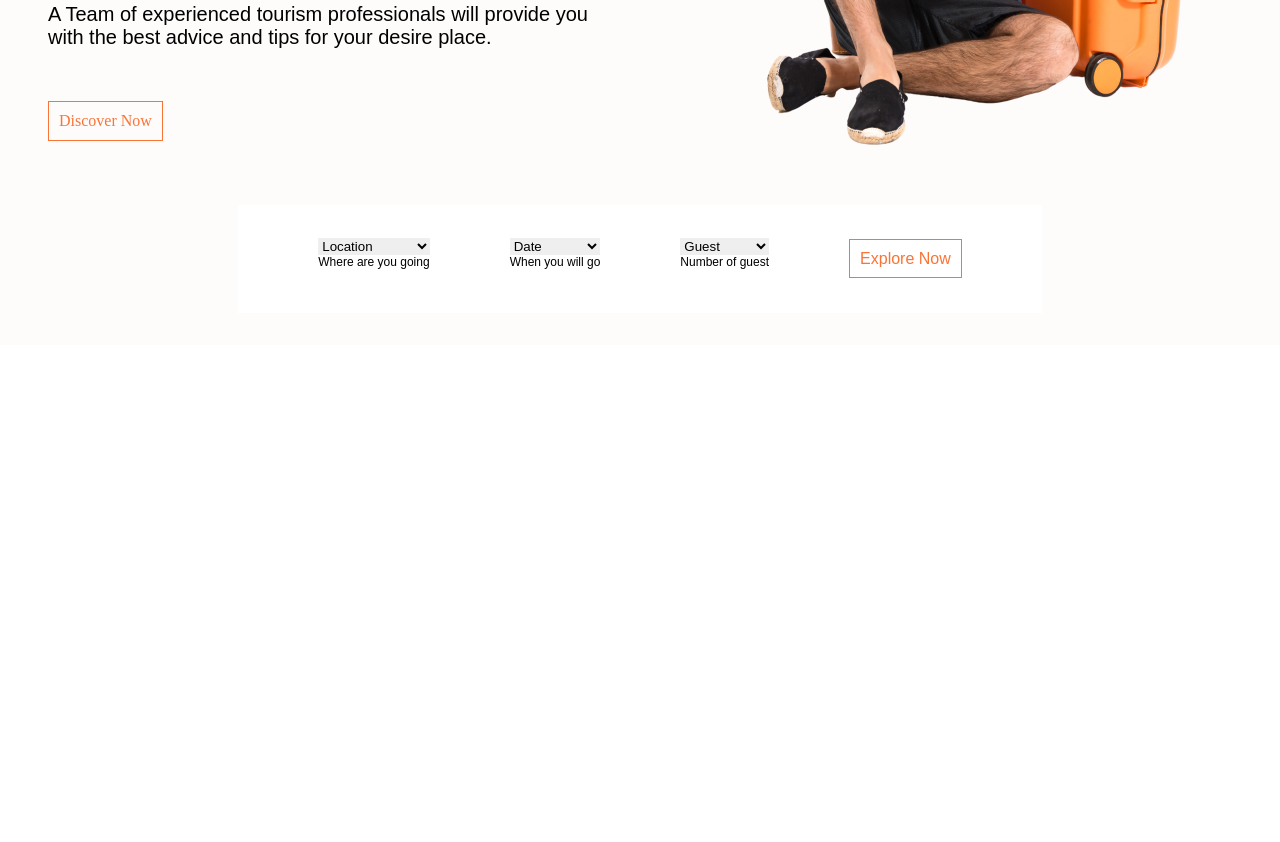
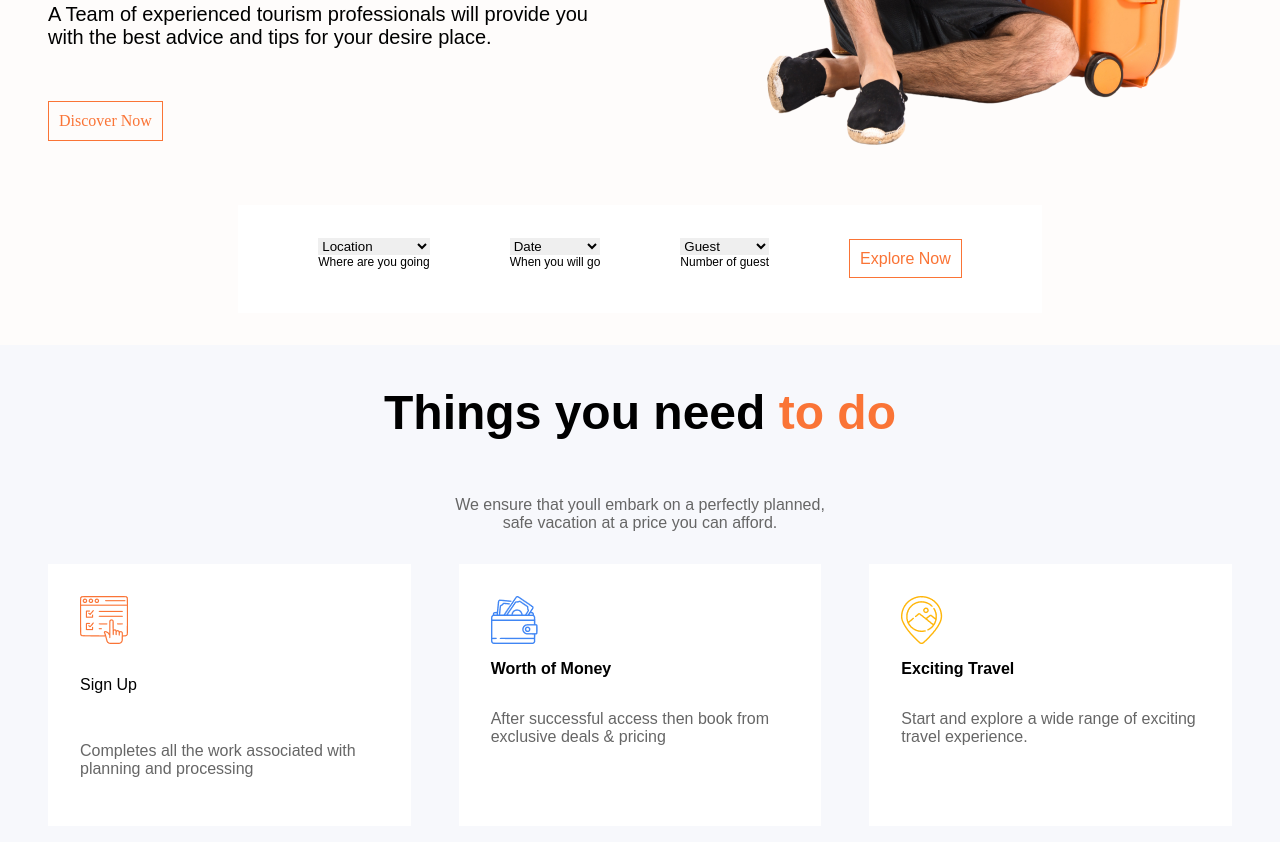
Before and after one commit to sugu2344/task1, a plain HTML site: page index.html in a window 1280 px wide. Shown: the part 532-1374 px from the top of the page. Before the commit the page ends 877 px from the top, so only its background shows below. Drawn offline with Linux system fonts and the light colour scheme.

Commit message:
things to do completed

```diff
--- a/index.html
+++ b/index.html
@@ -36,7 +36,7 @@
     <section class="hero">
         <div class="hero-container">
             <div class="hero-left">
-                <h1><b>Get started your exciting <span style="color:#FA7436 ;">journey</span>
+                <h1><b>Get started your exciting <span class="heading-text-color">journey</span>
                         with us.</b></h1>
                 <p>A Team of experienced tourism professionals will provide you with the best advice and tips for your
                     desire place.</p>
@@ -100,6 +100,33 @@
         </div>
     </section>
     <!--     things to do  -->
+    <section class="things-to-do">
+        <div class="things-container">
+            <h1>Things you need <span class="heading-text-color">to do</span> </h1>
+            <p>We ensure that youll embark on a perfectly planned,<br> safe vacation at a price you can afford.</p>
+
+        </div>
+        <div class="things-cardcontainer">
+            <div class="things-card">
+                <img src="./public/siguplogo.png">
+                <p class="cont"></p>Sign Up</p>
+                <p>Completes all the work associated with planning and processing</p>
+
+            </div>
+            <div class="things-card">
+                <img src="./public/money.png">
+                <p class="cont">Worth of Money</p>
+                <p>After successful access then book from exclusive deals & pricing</p>
+
+            </div>
+            <div class="things-card">
+                <img src="./public/travel.png">
+                <p class="cont">Exciting Travel</p>
+                <p>Start and explore a wide range of exciting travel experience.</p>
+            </div>
+        </div>
+    </section>
+    <!-- deals& discounts -->
 </body>
 
 </html>
--- a/style.css
+++ b/style.css
@@ -7,6 +7,7 @@
     --grey: #FA7436;
     --light-grey: #FEFCFB;
     --things-color: #F7F8FC;
+    --regular-font: #666666;
 }
 
 body {
@@ -19,6 +20,11 @@ a {
     text-decoration: none;
 }
 
+.heading-text-color {
+    color: var(--primary);
+}
+
+/* header */
 header {
     width: 100%;
     background: var(--light-grey);
@@ -232,3 +238,74 @@ header {
 }
 
 /* things to do */
+.things-to-do {
+    background-color: var(--things-color);
+}
+
+.things-container {
+    display: flex;
+    flex-direction: column;
+}
+.things-container h1 {
+    text-align: center;
+    font-style: var(--volkhov-font);
+    font-size: 48px;
+    font-weight: bold;
+
+}
+.things-container p {
+
+    text-align: center;
+    font-style: var(--poppins-font);
+    font-size: 16px;
+    color: var(--regular-font);
+}
+.things-cardcontainer {
+    display: flex;
+    flex-direction: row;
+    padding: 1rem 2rem;
+    gap: 3rem;
+    margin: 0rem 1rem;
+}
+.things-card .cont {
+    font-family: var(--poppins-font);
+    font-size: 16px;
+    font-weight: 600;
+    color: var(--dark);
+}
+.things-card p {
+    font-family: var(--poppins-font);
+    font-size: 16px;
+    color: var(--regular-font)
+}
+
+.things-card {
+    display: flex;
+    flex-direction: column;
+    padding: 1rem 2rem;
+    width: 80%;
+    background-color: var(--light);
+    padding: 2rem;
+    align-items: start;
+
+
+}
+.things-card img {
+    width: fit-content;
+}
+
+@media (max-width: 768px) {
+    .things-cardcontainer {
+        display: flex;
+        flex-direction: column;
+        margin: 1rem;
+    }
+
+    .things-card {
+        display: flex;
+        align-items: center;
+    }
+
+}
+
+/* deals&discounts */
```
